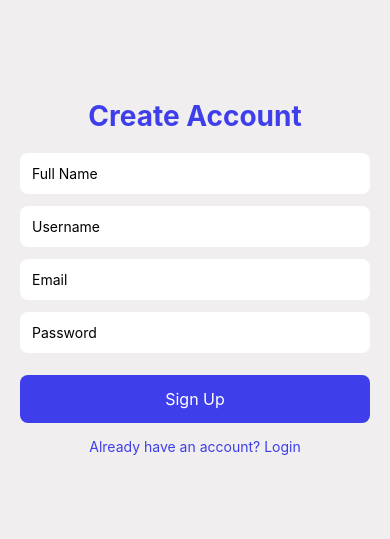
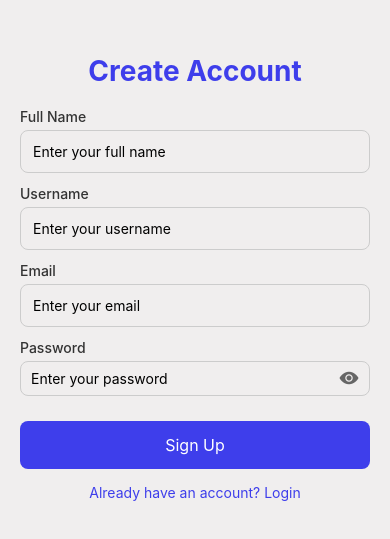
Before and after one commit to abeeebdon/task-management-app, a React Native app: screen /Signup in a window 390 px wide. Shown: the part 145-684 px from the top of the page. Built offline with nearby package versions, Linux system fonts and the light colour scheme.

Commit message:
features and functions done

```diff
--- a/components/EditModal.tsx
+++ b/components/EditModal.tsx
@@ -5,11 +5,10 @@ import {
   Text,
   TextInput,
   TouchableOpacity,
-  StyleSheet,
   Pressable,
   Platform,
 } from "react-native";
-import { Colors } from "./constants";
+import { editModalstyles as styles } from "../styles/editmodal.style";
 import Entypo from "react-native-vector-icons/Entypo";
 import DateTimePicker from "@react-native-community/datetimepicker";
 import { Task } from "../types";
@@ -54,33 +53,48 @@ const EditTaskModal: React.FC<EditTaskModalProps> = ({
         <View style={styles.modalContainer}>
           <Text style={styles.title}>Edit Task</Text>
 
+          {/* Title */}
+          <Text style={styles.label}>Title</Text>
           <TextInput
             style={styles.input}
-            placeholder="Title"
+            placeholder="Enter task title"
             value={form.title}
             onChangeText={(text) => handleChange("title", text)}
           />
+
+          {/* Description */}
+          <Text style={styles.label}>Description</Text>
           <TextInput
             style={styles.input}
-            placeholder="Description"
+            placeholder="Enter task description"
             value={form.description}
             onChangeText={(text) => handleChange("description", text)}
           />
+
+          {/* Category */}
+          <Text style={styles.label}>Category</Text>
           <View style={styles.pickerWrapper}>
             <Picker
               selectedValue={form.category}
               onValueChange={(value) => handleChange("category", value)}
             >
               {categories.map((cat, i) => (
-                <Picker.Item key={i} label={cat} value={cat} />
+                <Picker.Item key={i} label={cat} value={cat} color="#222" />
               ))}
             </Picker>
           </View>
+
+          {/* Completion Date */}
+          <Text style={styles.label}>Completion Date</Text>
           <Pressable
             style={styles.datePicker}
             onPress={() => setShowDatePicker(true)}
           >
-            <Text style={styles.dateText}>{form.completionDate}</Text>
+            <Text style={styles.dateText}>
+              {form.completionDate
+                ? new Date(form.completionDate).toLocaleDateString()
+                : "Select a date"}
+            </Text>
             <Entypo name="chevron-small-down" color="white" size={20} />
           </Pressable>
 
@@ -93,6 +107,8 @@ const EditTaskModal: React.FC<EditTaskModalProps> = ({
             />
           )}
 
+          {/* Status */}
+          <Text style={styles.label}>Status</Text>
           <View style={styles.pickerWrapper}>
             <Picker
               selectedValue={form.status}
@@ -102,6 +118,8 @@ const EditTaskModal: React.FC<EditTaskModalProps> = ({
               <Picker.Item label="Completed" value="Completed" />
             </Picker>
           </View>
+
+          {/* Buttons */}
           <View style={styles.buttonRow}>
             <TouchableOpacity
               style={[styles.button, { backgroundColor: "green" }]}
@@ -123,71 +141,3 @@ const EditTaskModal: React.FC<EditTaskModalProps> = ({
 };
 
 export default EditTaskModal;
-
-const styles = StyleSheet.create({
-  overlay: {
-    flex: 1,
-    backgroundColor: "rgba(0,0,0,0.4)",
-    justifyContent: "center",
-    alignItems: "center",
-  },
-  modalContainer: {
-    backgroundColor: "#fff",
-    padding: 20,
-    borderRadius: 10,
-    width: "90%",
-  },
-  title: {
-    fontSize: 20,
-    fontWeight: "bold",
-    marginBottom: 12,
-    color: Colors.primary,
-    textAlign: "center",
-  },
-  input: {
-    borderWidth: 1,
-    borderColor: "#ccc",
-    borderRadius: 6,
-    padding: 10,
-    marginBottom: 10,
-    fontSize: 16,
-  },
-  pickerWrapper: {
-    borderWidth: 1,
-    borderColor: "#ccc",
-    borderRadius: 6,
-    marginBottom: 10,
-  },
-
-  buttonRow: {
-    flexDirection: "row",
-    justifyContent: "space-between",
-    marginTop: 10,
-  },
-  button: {
-    padding: 10,
-    borderRadius: 8,
-    width: "48%",
-  },
-  btnText: {
-    color: "#fff",
-    fontSize: 16,
-    textAlign: "center",
-  },
-  datePicker: {
-    backgroundColor: Colors.primary,
-    padding: 10,
-    paddingHorizontal: 12,
-    borderRadius: 10,
-    marginTop: 6,
-    flexDirection: "row",
-    alignItems: "center",
-    justifyContent: "space-between",
-    marginBottom: 10,
-  },
-  dateText: {
-    color: "white",
-    textAlign: "center",
-    fontSize: 16,
-  },
-});
--- a/screens/LoginScreen.tsx
+++ b/screens/LoginScreen.tsx
@@ -1,12 +1,15 @@
 import React, { useState, useContext } from "react";
 import { View, Text, TextInput, TouchableOpacity } from "react-native";
 import AsyncStorage from "@react-native-async-storage/async-storage";
+import Ionicons from "react-native-vector-icons/Ionicons";
 import { AuthContext } from "../context/AuthContext";
 import { loginStyles as styles } from "../styles/auth.style";
+
 const LoginScreen = ({ navigation }: any) => {
   const { login } = useContext(AuthContext);
   const [username, setUsername] = useState("");
   const [password, setPassword] = useState("");
+  const [showPassword, setShowPassword] = useState(false);
   const [error, setError] = useState("");
 
   const handleLogin = async () => {
@@ -25,22 +28,41 @@ const LoginScreen = ({ navigation }: any) => {
     <View style={styles.container}>
       <Text style={styles.title}>Welcome Back</Text>
       {error ? <Text style={styles.error}>{error}</Text> : null}
+
+      {/* Username */}
+      <Text style={styles.label}>Username</Text>
       <TextInput
         style={styles.input}
-        placeholder="Username"
+        placeholder="Enter your username"
         value={username}
         onChangeText={setUsername}
       />
-      <TextInput
-        style={styles.input}
-        placeholder="Password"
-        secureTextEntry
-        value={password}
-        onChangeText={setPassword}
-      />
+
+      {/* Password */}
+      <Text style={styles.label}>Password</Text>
+      <View style={styles.passwordContainer}>
+        <TextInput
+          style={styles.passwordInput}
+          placeholder="Enter your password"
+          secureTextEntry={!showPassword}
+          value={password}
+          onChangeText={setPassword}
+        />
+        <TouchableOpacity onPress={() => setShowPassword(!showPassword)}>
+          <Ionicons
+            name={showPassword ? "eye-off" : "eye"}
+            size={20}
+            color="#666"
+          />
+        </TouchableOpacity>
+      </View>
+
+      {/* Login Button */}
       <TouchableOpacity style={styles.button} onPress={handleLogin}>
         <Text style={styles.buttonText}>Login</Text>
       </TouchableOpacity>
+
+      {/* Link to Signup */}
       <TouchableOpacity onPress={() => navigation.navigate("Signup")}>
         <Text style={styles.link}>Don't have an account? Sign Up</Text>
       </TouchableOpacity>
--- a/screens/Signup.tsx
+++ b/screens/Signup.tsx
@@ -1,12 +1,15 @@
 import React, { useState } from "react";
 import { View, Text, TextInput, TouchableOpacity } from "react-native";
 import AsyncStorage from "@react-native-async-storage/async-storage";
-import { signupStyles as styles } from "../styles/auth.style";
+import Ionicons from "react-native-vector-icons/Ionicons";
+import { loginStyles as styles } from "../styles/auth.style";
+
 const SignupScreen = ({ navigation }: any) => {
   const [fullName, setFullName] = useState("");
   const [username, setUsername] = useState("");
   const [email, setEmail] = useState("");
   const [password, setPassword] = useState("");
+  const [showPassword, setShowPassword] = useState(false);
   const [error, setError] = useState("");
 
   const handleSignup = async () => {
@@ -23,35 +26,60 @@ const SignupScreen = ({ navigation }: any) => {
     <View style={styles.container}>
       <Text style={styles.title}>Create Account</Text>
       {error ? <Text style={styles.error}>{error}</Text> : null}
+
+      {/* Full Name */}
+      <Text style={styles.label}>Full Name</Text>
       <TextInput
         style={styles.input}
-        placeholder="Full Name"
+        placeholder="Enter your full name"
         value={fullName}
         onChangeText={setFullName}
       />
+
+      {/* Username */}
+      <Text style={styles.label}>Username</Text>
       <TextInput
         style={styles.input}
-        placeholder="Username"
+        placeholder="Enter your username"
         value={username}
         onChangeText={setUsername}
       />
+
+      {/* Email */}
+      <Text style={styles.label}>Email</Text>
       <TextInput
         style={styles.input}
-        placeholder="Email"
+        placeholder="Enter your email"
         keyboardType="email-address"
         value={email}
         onChangeText={setEmail}
       />
-      <TextInput
-        style={styles.input}
-        placeholder="Password"
-        secureTextEntry
-        value={password}
-        onChangeText={setPassword}
-      />
+
+      {/* Password with eye icon */}
+      <Text style={styles.label}>Password</Text>
+      <View style={styles.passwordContainer}>
+        <TextInput
+          style={styles.passwordInput}
+          placeholder="Enter your password"
+          secureTextEntry={!showPassword}
+          value={password}
+          onChangeText={setPassword}
+        />
+        <TouchableOpacity onPress={() => setShowPassword(!showPassword)}>
+          <Ionicons
+            name={showPassword ? "eye-off" : "eye"}
+            size={20}
+            color="#666"
+          />
+        </TouchableOpacity>
+      </View>
+
+      {/* Sign Up Button */}
       <TouchableOpacity style={styles.button} onPress={handleSignup}>
         <Text style={styles.buttonText}>Sign Up</Text>
       </TouchableOpacity>
+
+      {/* Link to Login */}
       <TouchableOpacity onPress={() => navigation.navigate("Login")}>
         <Text style={styles.link}>Already have an account? Login</Text>
       </TouchableOpacity>
--- a/styles/auth.style.tsx
+++ b/styles/auth.style.tsx
@@ -16,10 +16,11 @@ export const loginStyles = StyleSheet.create({
     textAlign: "center",
   },
   input: {
-    backgroundColor: Colors.white,
     padding: 12,
     borderRadius: 8,
     marginBottom: 12,
+    borderWidth: 1,
+    borderColor: "#ccc",
   },
   button: {
     backgroundColor: Colors.primary,
@@ -27,38 +28,30 @@ export const loginStyles = StyleSheet.create({
     borderRadius: 8,
     marginTop: 10,
   },
+  label: {
+    fontSize: 14,
+    fontWeight: "500",
+    marginBottom: 5,
+    color: "#333",
+  },
+
+  passwordContainer: {
+    flexDirection: "row",
+    alignItems: "center",
+    borderWidth: 1,
+    color: "#222",
+    borderColor: "#ccc",
+    borderRadius: 8,
+    paddingHorizontal: 10,
+    marginBottom: 15,
+  },
+
+  passwordInput: {
+    flex: 1,
+    paddingVertical: 8,
+  },
+
   buttonText: { color: Colors.white, fontSize: 16, textAlign: "center" },
   link: { color: Colors.primary, marginTop: 15, textAlign: "center" },
   error: { color: Colors.error, marginBottom: 10, textAlign: "center" },
 });
-
-export const signupStyles = StyleSheet.create({
-  container: {
-    flex: 1,
-    backgroundColor: Colors.background,
-    justifyContent: "center",
-    padding: 20,
-  },
-  title: {
-    fontSize: 28,
-    fontWeight: "bold",
-    color: Colors.primary,
-    marginBottom: 20,
-    textAlign: "center",
-  },
-  input: {
-    backgroundColor: Colors.white,
-    padding: 12,
-    borderRadius: 8,
-    marginBottom: 12,
-  },
-  button: {
-    backgroundColor: Colors.primary,
-    padding: 14,
-    borderRadius: 8,
-    marginTop: 10,
-  },
-  buttonText: { color: Colors.white, fontSize: 16, textAlign: "center" },
-  link: { color: Colors.primary, marginTop: 15, textAlign: "center" },
-  error: { color: Colors.error, marginBottom: 10, textAlign: "center" },
-});
--- a/styles/create-task.style.tsx
+++ b/styles/create-task.style.tsx
@@ -50,7 +50,6 @@ export const createTaskStyles = StyleSheet.create({
   },
   categoriesContainer: {
     flexDirection: "row",
-    justifyContent: "space-between",
     marginTop: 6,
     gap: 6,
     flexWrap: "wrap",
--- /dev/null
+++ b/styles/editmodal.style.tsx
@@ -0,0 +1,75 @@
+import { StyleSheet } from "react-native";
+import { Colors } from "../components/constants";
+
+export const editModalstyles = StyleSheet.create({
+  overlay: {
+    flex: 1,
+    backgroundColor: "rgba(0,0,0,0.4)",
+    justifyContent: "center",
+    alignItems: "center",
+  },
+  modalContainer: {
+    backgroundColor: "#fff",
+    padding: 20,
+    borderRadius: 10,
+    width: "90%",
+  },
+  title: {
+    fontSize: 20,
+    fontWeight: "bold",
+    marginBottom: 12,
+    color: Colors.primary,
+    textAlign: "center",
+  },
+  label: {
+    fontSize: 14,
+    fontWeight: "500",
+    marginBottom: 5,
+    color: "#333",
+  },
+  input: {
+    borderWidth: 1,
+    borderColor: "#ccc",
+    borderRadius: 6,
+    padding: 10,
+    marginBottom: 10,
+    fontSize: 16,
+  },
+  pickerWrapper: {
+    borderWidth: 1,
+    borderColor: "#ccc",
+    borderRadius: 6,
+    marginBottom: 10,
+  },
+  buttonRow: {
+    flexDirection: "row",
+    justifyContent: "space-between",
+    marginTop: 10,
+  },
+  button: {
+    padding: 10,
+    borderRadius: 8,
+    width: "48%",
+  },
+  btnText: {
+    color: "#fff",
+    fontSize: 16,
+    textAlign: "center",
+  },
+  datePicker: {
+    backgroundColor: Colors.primary,
+    padding: 10,
+    paddingHorizontal: 12,
+    borderRadius: 10,
+    marginTop: 6,
+    flexDirection: "row",
+    alignItems: "center",
+    justifyContent: "space-between",
+    marginBottom: 10,
+  },
+  dateText: {
+    color: "white",
+    textAlign: "center",
+    fontSize: 16,
+  },
+});
--- a/types.ts
+++ b/types.ts
@@ -16,5 +16,4 @@ export type Task = {
   completionDate: string;
   status: string;
   category: string;
-  priority: "Low" | "Medium" | "High";
 };
```
Also changed, not shown: navigation/BottomTabNav.tsx (+4 -3 lines), screens/CreateTaskScreen.tsx (+1 -9 lines).
